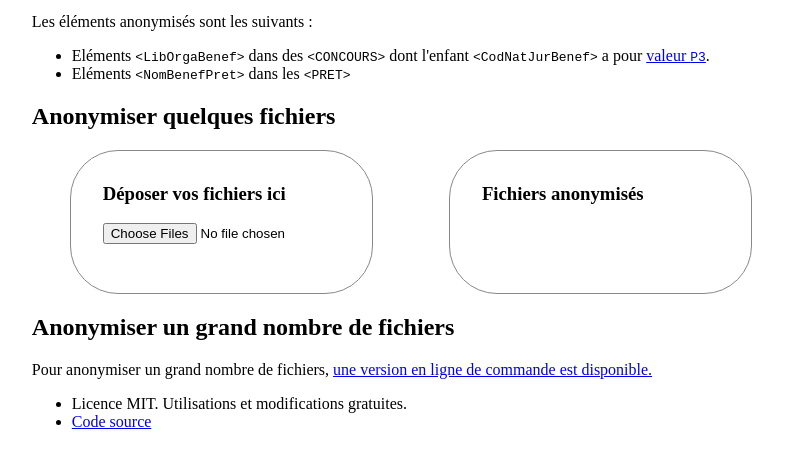
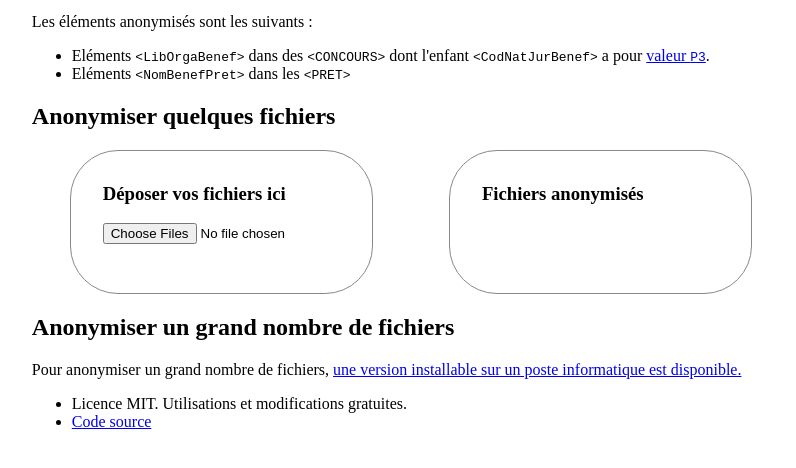
Before and after one commit to dtc-innovation/anonymisation-document-budgetaire, a website with bundled scripts: page index.html in a window 1280 px wide. Shown: the part 156-624 px from the top of the page, without its empty margins (229-1025 px from the left). Built offline with nearby package versions, Linux system fonts and the light colour scheme.

Commit message:
Verbiage pour ministères/juristes

```diff
--- a/index.html
+++ b/index.html
@@ -77,7 +77,7 @@
 
             <h2>Anonymiser un grand nombre de fichiers</h2>
 
-            <p>Pour anonymiser un grand nombre de fichiers, <a href="https://github.com/dtc-innovation/anonymisation-document-budgetaire/blob/master/README.md#outil-en-ligne-de-commande">une version en ligne de commande est disponible.</a>
+            <p>Pour anonymiser un grand nombre de fichiers, <a href="https://github.com/dtc-innovation/anonymisation-document-budgetaire/blob/master/README.md#outil-en-ligne-de-commande">une version installable sur un poste informatique est disponible.</a>
         </main>
 
 
```
